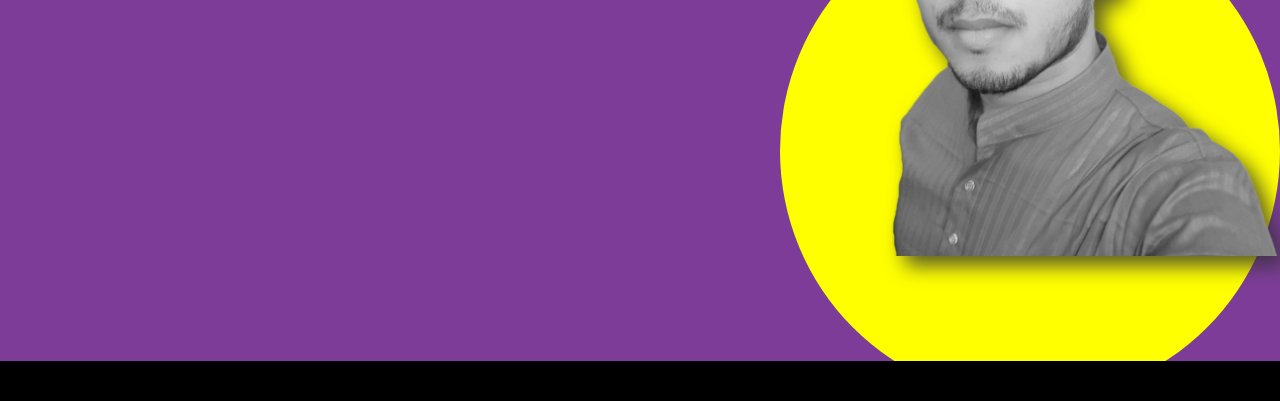
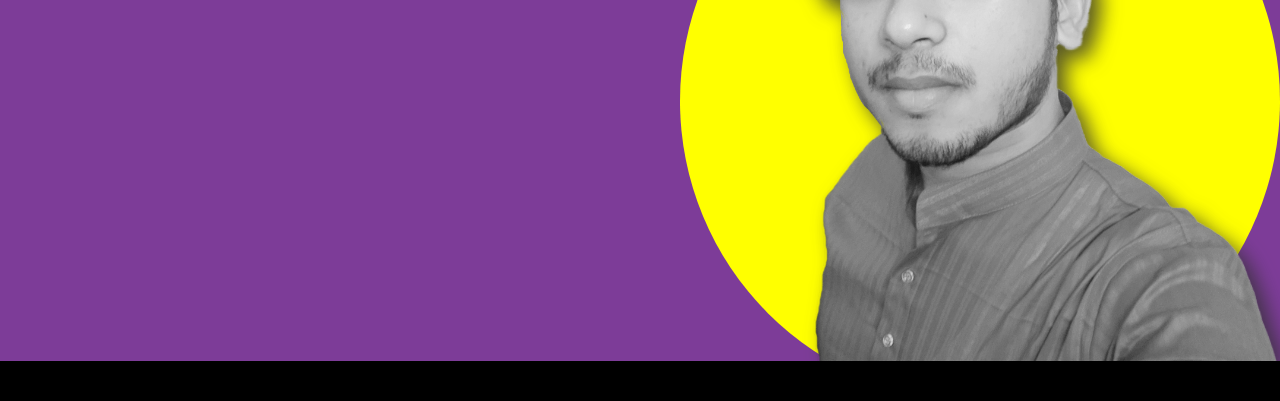
Before and after one commit to nasirmallick/MyWebsite, a plain HTML site: page index.html in a window 1280 px wide. Shown: the part 399-800 px from the top of the page. Drawn offline with Linux system fonts and the light colour scheme.

Commit message:
Update style.css

```diff
--- a/style.css
+++ b/style.css
@@ -37,8 +37,8 @@ nav{
 #profile{
     position: absolute;
     right: 0;
-    top:17%;
-    width: 400px;
+    bottom: 5vh;
+    width: 60vh;
     height: auto;
     filter: drop-shadow(10px 10px 10px rgba(59, 43, 71, 0.8)) grayscale(100%);
 
@@ -85,8 +85,8 @@ a{
     position:absolute;
     bottom:0px;
     right:0;
-    width:500px;
-    height:500px;
+    width:75vh;
+    height:75vh;
     border-radius: 50%;
     background-color: yellow;
 }
```
